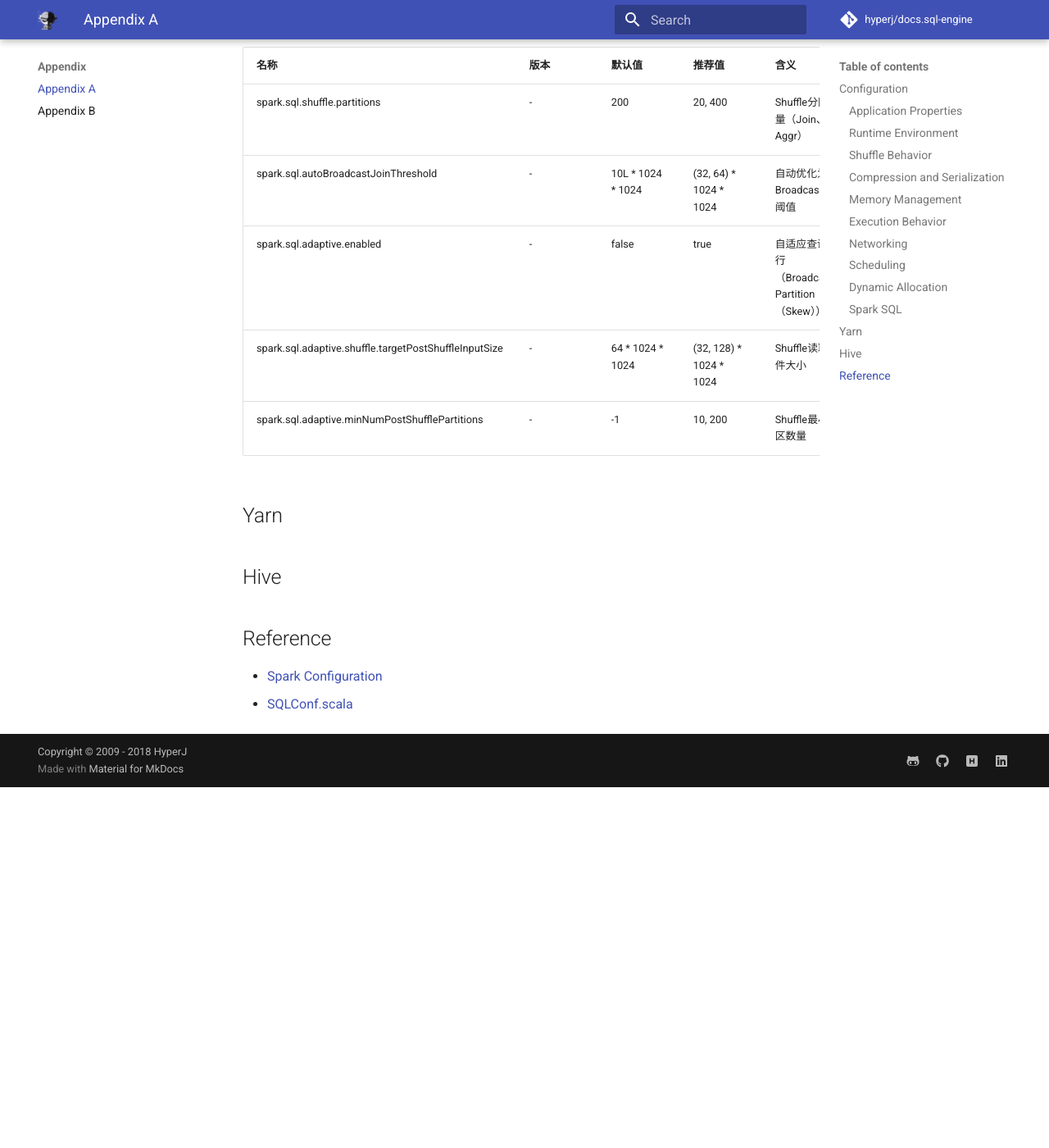
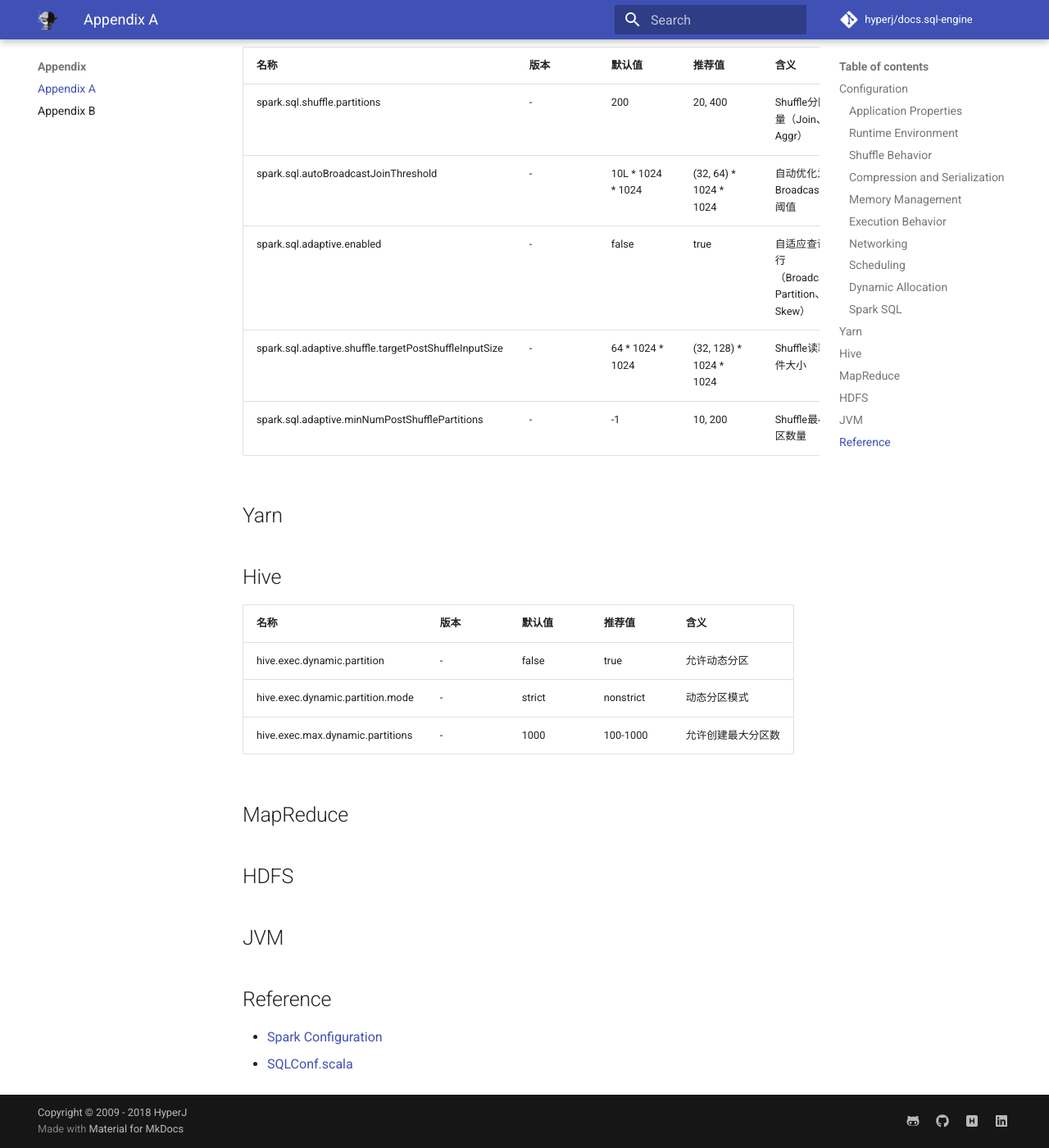
Before and after one commit to hyperj/note.sql-engine, an MkDocs documentation site: the page built from docs/appendix-a.md, in a window 1280 px wide and 1400 px high, scrolled down 1193 px. Shown: the whole window at 82% size. Built offline with MkDocs 1.6.1 and Material for MkDocs 9.7.7, drawn with Linux system fonts in a browser that asks for light colours; comment, search, counter and statistics services are not loaded; before the commit the page ends 2153 px from its top, so only the background shows below that; some of the changed text lies outside the part shown.

Commit message:
update pages

```diff
--- a/docs/appendix-a.md
+++ b/docs/appendix-a.md
@@ -37,7 +37,7 @@ Task 执行单元 -1:1-> Partition 计算单元 -1:n-> Block 存储单元
 | :--- | :--- | :--- | :--- | :--- |
 | spark.sql.shuffle.partitions | - | 200 | 20, 400 | Shuffle分区数量（Join、Aggr） |
 | spark.sql.autoBroadcastJoinThreshold | - | 10L * 1024 * 1024 | (32, 64) * 1024 * 1024 | 自动优化为BroadcastJoin阈值 |
-| spark.sql.adaptive.enabled | - | false | true | 自适应查询执行（Broadcast、Partition（Skew）） |
+| spark.sql.adaptive.enabled | - | false | true | 自适应查询执行（Broadcast、Partition、Skew） |
 | spark.sql.adaptive.shuffle.targetPostShuffleInputSize | - | 64 * 1024 * 1024 | (32, 128) * 1024 * 1024 | Shuffle读取文件大小 |
 | spark.sql.adaptive.minNumPostShufflePartitions | - | -1 | 10, 200 | Shuffle最小分区数量 |
 
@@ -45,6 +45,18 @@ Task 执行单元 -1:1-> Partition 计算单元 -1:n-> Block 存储单元
 
 ## Hive
 
+| 名称 | 版本 | 默认值 | 推荐值 | 含义 |
+| :--- | :--- | :--- | :--- | :--- |
+| hive.exec.dynamic.partition | - | false | true | 允许动态分区 |
+| hive.exec.dynamic.partition.mode | - | strict | nonstrict | 动态分区模式 |
+| hive.exec.max.dynamic.partitions | - | 1000 | 100-1000 | 允许创建最大分区数 |
+
+## MapReduce
+
+## HDFS
+
+## JVM
+
 ## Reference
 
 * [Spark Configuration](https://spark.apache.org/docs/latest/configuration.html)
```
Also changed, not shown: other parts of docs/appendix-a.md (+1 -1 lines), docs/compute.md (+2 -0 lines).
